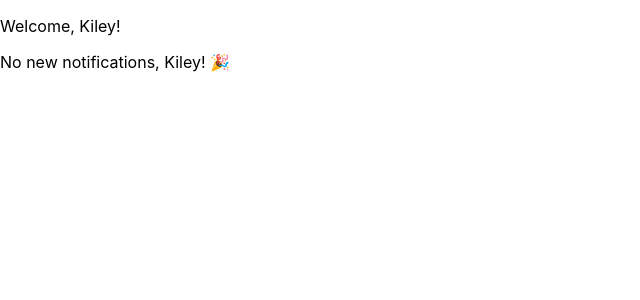
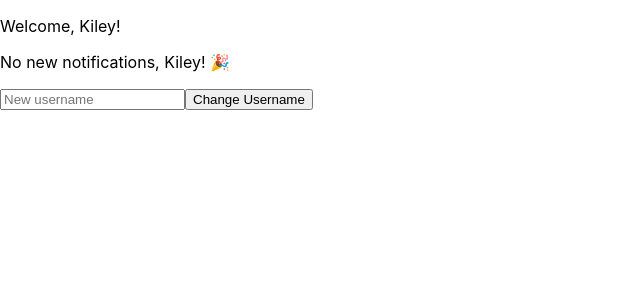
Before and after one commit to cvs181801/react-context, a React (Create React App) app: page / in a window 1280 px wide. Shown: the top 300 px of the page, without its empty margins (0-640 px from the left). Built offline with nearby package versions, Linux system fonts and the light colour scheme.

Commit message:
add a form to the ap component

```diff
--- a/src/App.js
+++ b/src/App.js
@@ -4,8 +4,27 @@ import Header from "./components/Header"
 import {ThemeContextConsumer} from './ThemeContext';
 
 
-function App() {
+class App extends React.Component {
+  constructor() {
+    super()
+      this.state = {
+        username: ""
+    }
+    this.handleChange = this.handleChange.bind(this)
+    this.handleSubmit = this.handleSubmit.bind(this)
+  }
 
+
+handleChange(event) {
+  this.setState({ username: event.target.value })
+}
+
+handleSubmit(event) {
+  event.preventDefault();
+  console.log("submitted")
+}
+
+render() {
       return (
           <div>
             <Header />
@@ -16,8 +35,25 @@ function App() {
                 </main>
               )}
             </ThemeContextConsumer>
+             <form
+                  name="form"
+                 onSubmit={this.handleSubmit}
+                 >
+             <input
+                 type="text"
+                 name="username"
+                 placeholder="New username"
+                 value={this.state.value}
+                 onChange={this.handleChange}
+             />
+             <button
+                type="submit"
+             >Change Username</button>
+             </form>
+             <p> {this.state.username}</p>
           </div>
       )
+    }
 }
 
 export default App
```
